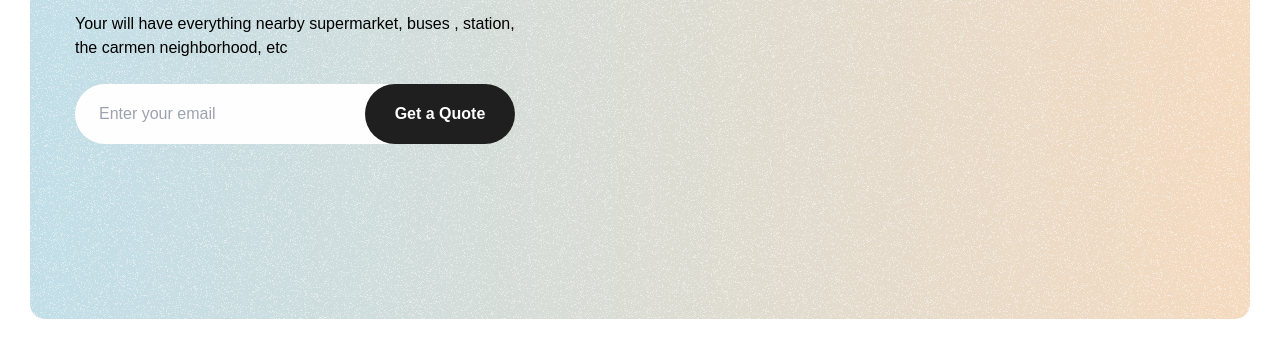
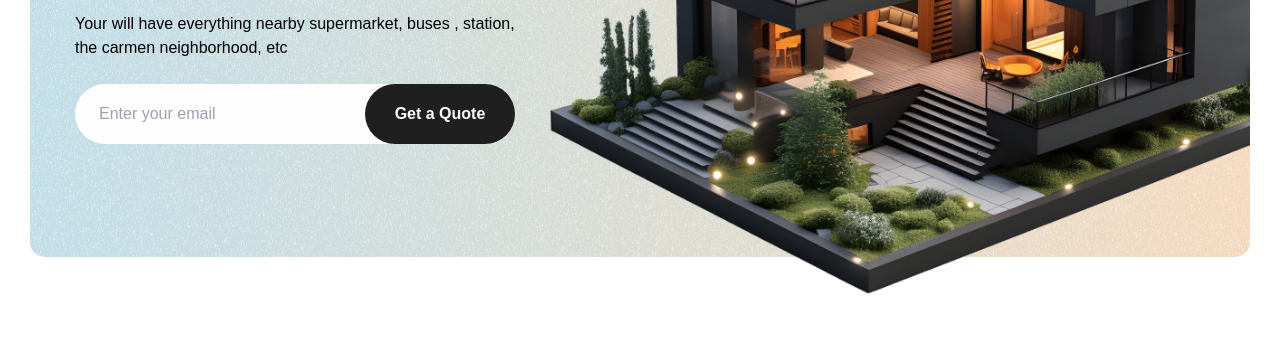
Before and after one commit to rayhan-bapari/elysian, a website: page index.html in a window 1280 px wide. Shown: the part 452-800 px from the top of the page. Drawn offline with Linux system fonts and the light colour scheme; files whose address does not match are found by name.

Commit message:
complete hero section

```diff
--- a/index.html
+++ b/index.html
@@ -37,6 +37,9 @@
                     <button class="quote__btn">Get a Quote</button>
                 </div>
             </div>
+            <div class="hero__image">
+                <img src="src/assets/images/hero-image.png" alt="" />
+            </div>
         </section>
     </body>
 </html>
--- a/src/css/main.css
+++ b/src/css/main.css
@@ -7,6 +7,8 @@
 @layer base {
     body {
         font-family: "Poppins", sans-serif;
+        max-width: 1536px;
+        margin: 0 auto;
     }
 }
 
@@ -37,15 +39,12 @@ header {
 
 /* Hero Area */
 .home__area {
-    @apply mx-[30px];
-    height: 617px;
-    flex-shrink: 0;
-    border-radius: 15px;
     background: url("../assets/images/hero.png"), linear-gradient(90deg, #c1dee8 0%, #fbd9b9 100%);
+    @apply flex flex-col-reverse lg:flex-row lg:justify-between rounded-[15px] mx-[30px];
 }
 
 .hero__content {
-    @apply w-[40%] pt-[90px] pl-[45px];
+    @apply lg:w-[40%] pt-[30px] pb-[30px] lg:pt-[50px] xl:pt-[90px] pl-[45px] pr-6 lg:pr-0;
 }
 
 .hero__subtitle {
@@ -53,7 +52,7 @@ header {
 }
 
 .hero__title {
-    @apply text-black text-[67px] font-semibold leading-[120%] mt-[15px];
+    @apply text-black text-[30px] lg:text-[40px] xl:text-[67px] font-semibold leading-[120%] mt-[15px];
 }
 
 .hero__desc {
@@ -61,7 +60,7 @@ header {
 }
 
 .input__group {
-    @apply w-[440px] relative mt-[24px];
+    @apply w-[300] lg:w-[360px] xl:w-[440px] relative mt-[24px];
 }
 
 .input__group input {
@@ -71,3 +70,6 @@ header {
 .quote__btn {
     @apply absolute right-0 w-[150px] h-full rounded-[40px] bg-gray text-white2 text-base font-semibold leading-[150%];
 }
+.hero__image {
+    @apply pl-8 lg:w-[50%] lg:h-[100%] xl:w-auto xl:h-auto lg:-mb-12;
+}
--- a/tailwind.config.js
+++ b/tailwind.config.js
@@ -18,7 +18,6 @@ module.exports = {
             lg: "1024px",
             xl: "1200px",
             "2xl": "1536px",
-            "3xl": "1920px",
         },
         extend: {},
     },
```
Also changed, not shown: dist/css/main.css, src/assets/images/hero-image.png (added).
